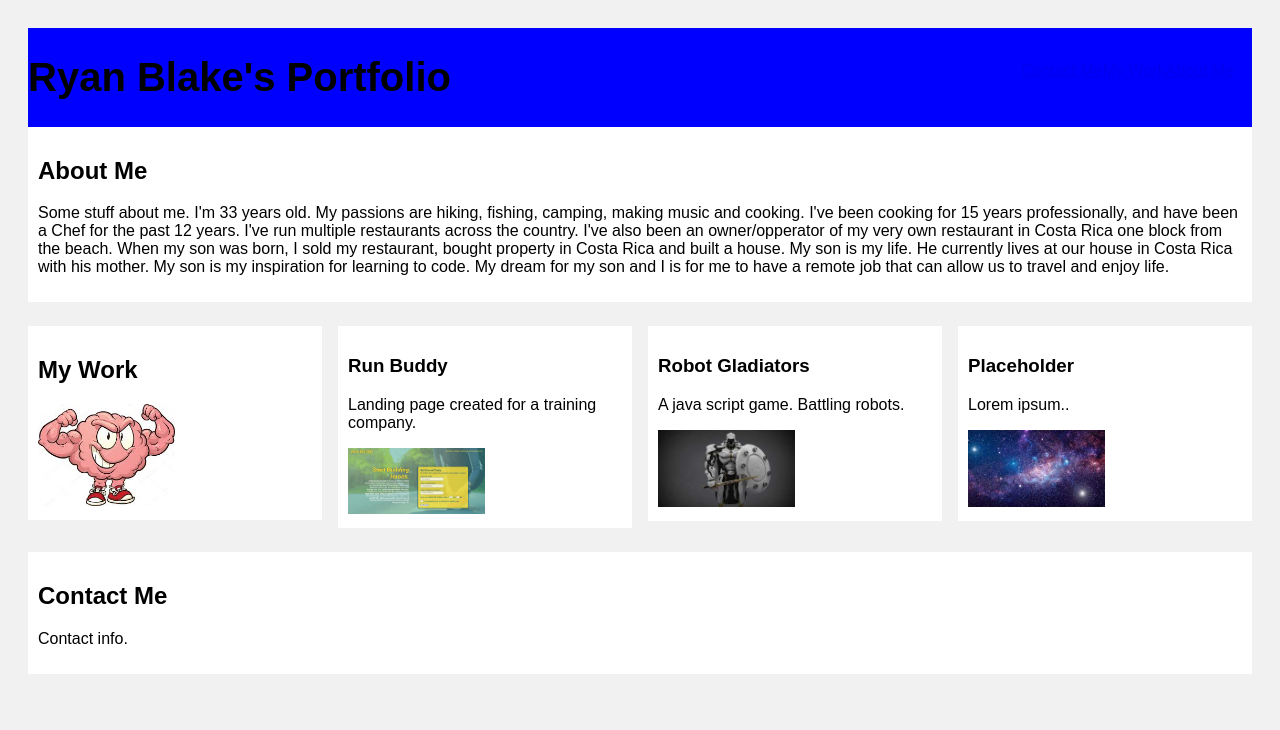
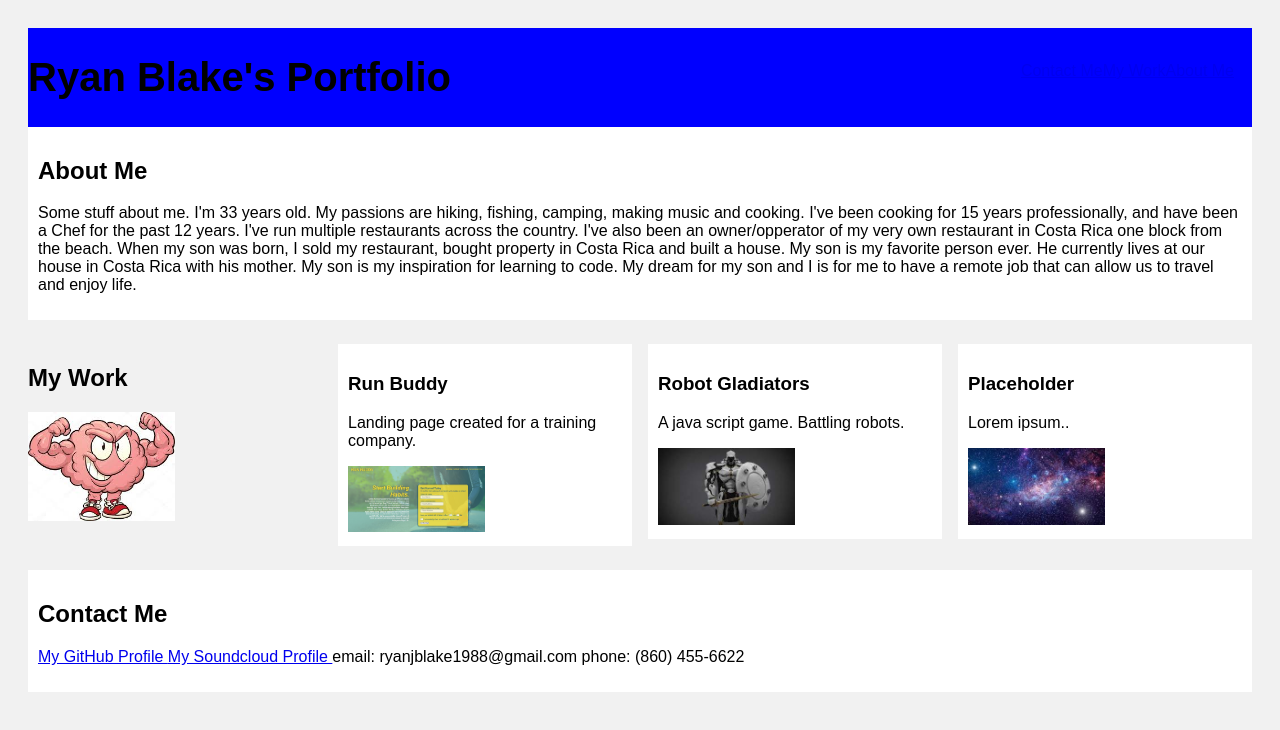
Before and after one commit to rjblake88/stinky-portfoolio, a plain HTML site: page index.html in a window 1280 px wide. Drawn offline with Linux system fonts and the light colour scheme.

Commit message:
contact me section html done

```diff
--- a/index.html
+++ b/index.html
@@ -38,7 +38,7 @@
                 I've been cooking for 15 years professionally, and have been a Chef for the past 12 years. I've run multiple
                 restaurants across the country. I've also been an owner/opperator of my very own restaurant in Costa Rica one
                 block from the beach. When my son was born, I sold my restaurant, bought property in Costa Rica and built a
-                house. My son is my life. He currently lives at our house in Costa Rica with his mother. My son is my
+                house. My son is my favorite person ever. He currently lives at our house in Costa Rica with his mother. My son is my
                 inspiration for learning to code. My dream for my son and I is for me to have a remote job that can allow us
                 to travel and enjoy life.
             </p>
@@ -48,10 +48,10 @@
     <!--Work-->
     <div class="row">
         <div class="column">
-          <div class="content">
+
             <h2>My Work</h2>
             <img src="./Assets/images/brain.jfif" alt="Brain" style="width:50%">
-          </div>
+
         </div>
         <div class="column">
           <div class="content">
@@ -80,12 +80,19 @@
         </div>
       </div>
 
-    <!--About Me-->
+    <!--Contact Me-->
     <section id="contact-me" class="contact">
         <div class="content">
             <h2>Contact Me</h2>
             <p>
-                Contact info.
+                <a href="https://github.com/rjblake88">
+                My GitHub Profile
+                </a>
+                <a href="https://soundcloud.com/flip-that-ish">
+                My Soundcloud Profile
+                </a>
+                email: ryanjblake1988@gmail.com
+                phone: (860) 455-6622
             </p>
         </div>
     </section>
```
Also changed, not shown: Assets/images/github.png (added), Assets/images/soundcloud.jfif (added).
